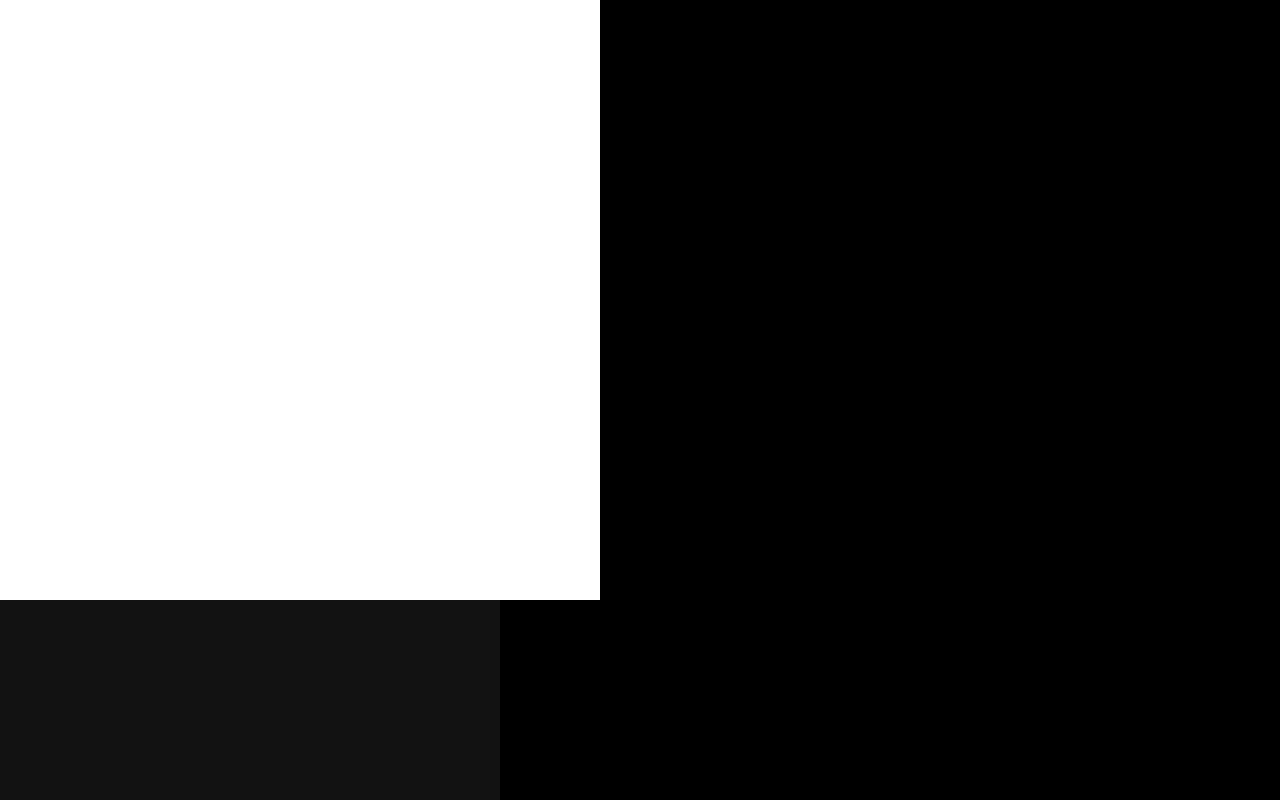
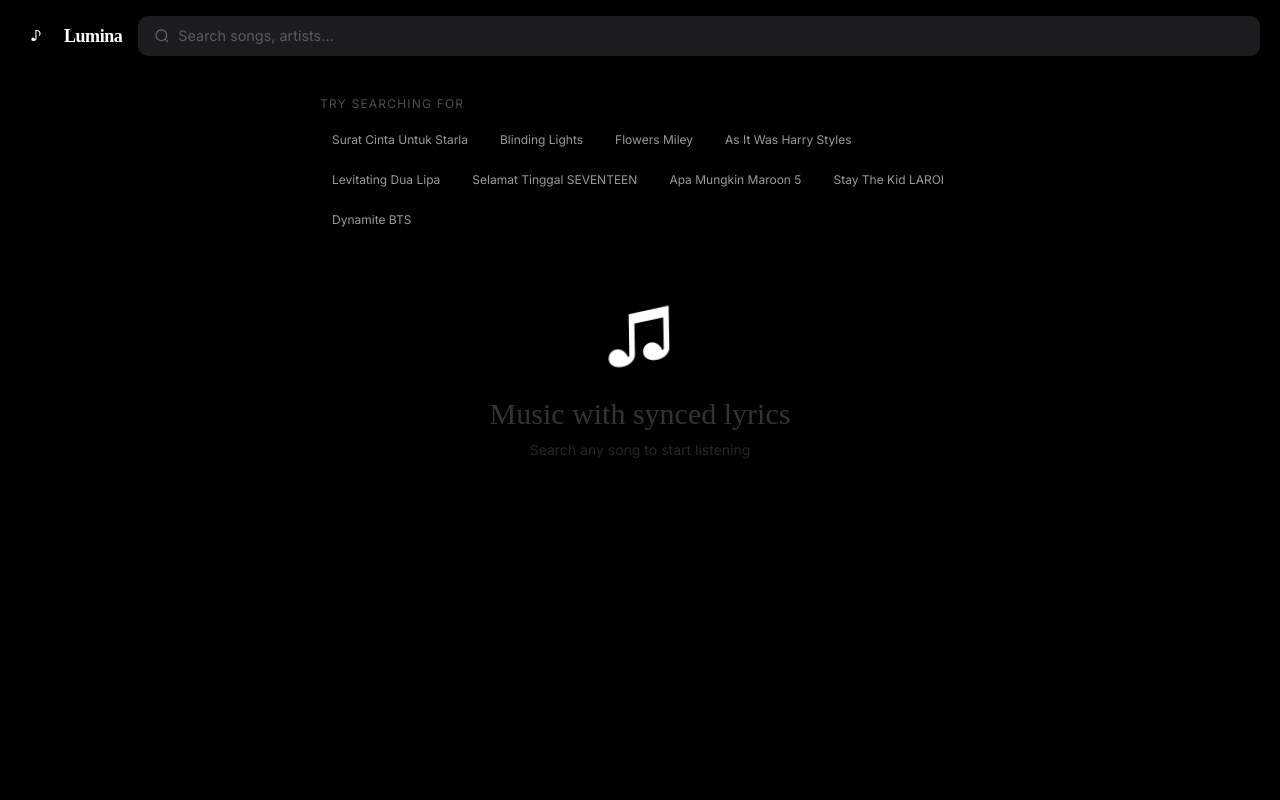
Before and after one commit to gvnjpn-cmyk/Lumina, a Next.js app: page / in a window 1280 px wide. Shown: the top 800 px of the page. Built offline with nearby package versions, Linux system fonts and the light colour scheme.

Commit message:
Upload: app/layout.jsx

```diff
--- a/app/layout.jsx
+++ b/app/layout.jsx
@@ -1,20 +1,9 @@
 import './globals.css';
-
-export const metadata = {
-  title: 'Lumina — Music',
-  description: 'Liquid glass music player with synced lyrics',
-};
-
+export const metadata = { title: 'Lumina', description: 'Music player' };
 export default function RootLayout({ children }) {
   return (
-    <html lang="en">
-      <body className="min-h-screen">
-        {/* Background orbs */}
-        <div className="orb w-[600px] h-[600px] bg-white top-[-200px] left-[-200px]" />
-        <div className="orb w-[500px] h-[500px] bg-white bottom-[-150px] right-[-150px]" style={{ opacity: 0.07 }} />
-        <div className="orb w-[300px] h-[300px] bg-white top-1/2 left-1/2 -translate-x-1/2 -translate-y-1/2" style={{ opacity: 0.04 }} />
-        {children}
-      </body>
+    <html lang="en" style={{ height:'100%' }}>
+      <body style={{ height:'100%' }}>{children}</body>
     </html>
   );
 }
```
